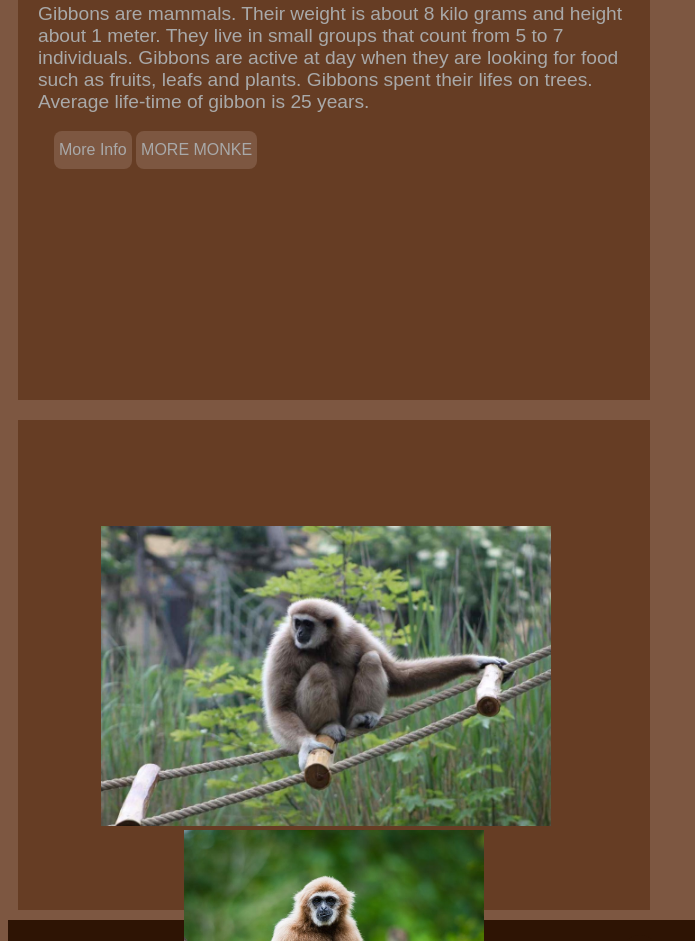
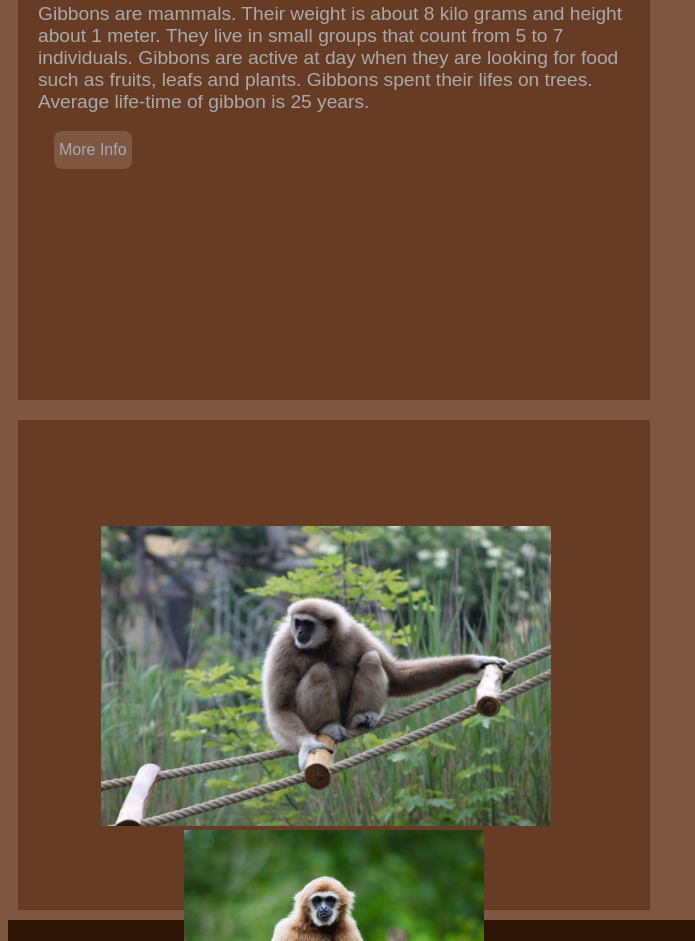
Before and after one commit to MadMonke/monke.github.io, a plain HTML site: page index.html in a window 1280 px wide. Shown: the part 2238-3179 px from the top of the page, without its empty margins (0-695 px from the left). Drawn offline with Linux system fonts and the light colour scheme.

Commit message:
Update index.html

```diff
--- a/index.html
+++ b/index.html
@@ -110,7 +110,6 @@
 			</big>
 			<br><br>
 			&emsp;<a href="https://www.nationalgeographic.com/animals/mammals/facts/gibbons" target="_blank"><button class="button info">More Info</button></a>
-			<a href="sub/subin.html" target="_blank"><button class="button info">MORE MONKE</button></a>
 		</p>
 	</div>
 	<div class="block">
```
